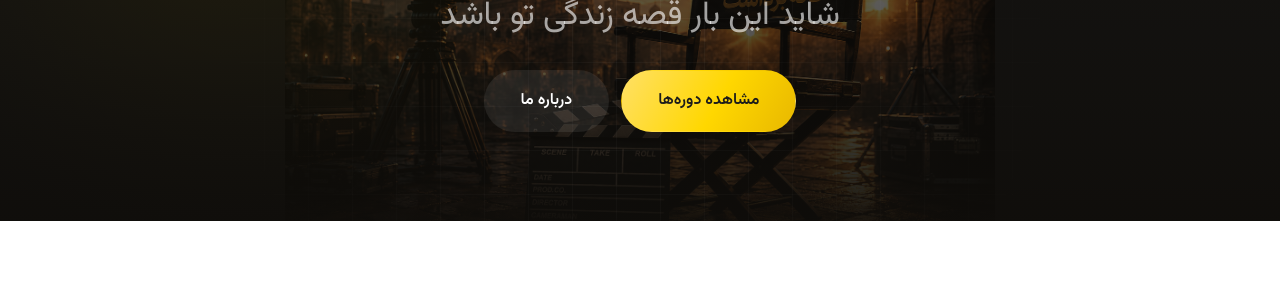
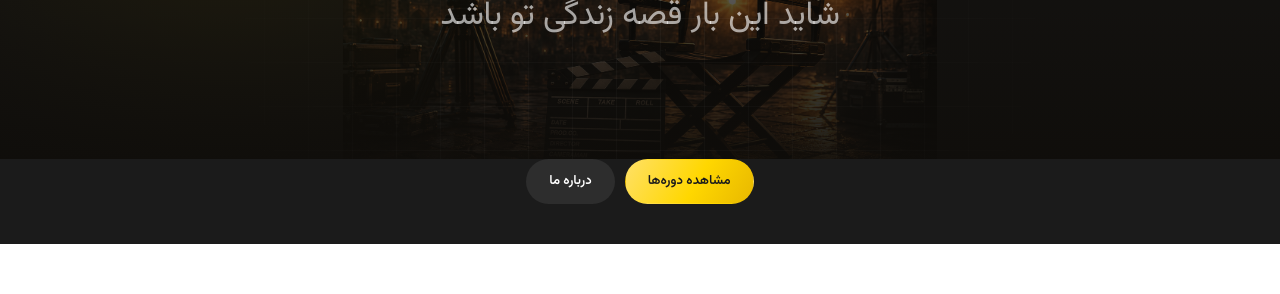
Before and after one commit to yaasernazarii-ship-it/bardashtt, a Next.js app in the folder nextjs/: page / in a window 1280 px wide. Shown: the part 227-521 px from the top of the page. Built offline with nearby package versions, Linux system fonts and the light colour scheme; no server answers; the database is empty.

Commit message:
Update home.css, page.js

```diff
--- a/nextjs/app/home.css
+++ b/nextjs/app/home.css
@@ -71,6 +71,21 @@
 .home-hero__actions--center { justify-content: center; margin-bottom: 0; }
 .btn--hero-secondary { background: rgba(255,255,255,.08); color: #fff; border-color: rgba(255,255,255,.25); }
 .btn--hero-secondary:hover { background: #fff; color: var(--dark); border-color: #fff; }
+.home-hero-actions {
+  position: relative; background: #1B1B1B;
+  padding: 0 0 clamp(28px, 4vw, 40px);
+}
+.home-hero-actions__inner {
+  display: flex; justify-content: center; align-items: center;
+  gap: 10px; flex-wrap: wrap;
+}
+.home-hero-actions .btn {
+  width: auto; font-size: .82rem; padding: 10px 22px;
+}
+@media(max-width: 380px) {
+  .home-hero-actions .btn { padding: 9px 16px; font-size: .76rem; }
+  .home-hero-actions__inner { gap: 8px; }
+}
 .home-hero__trust {
   display: grid; grid-template-columns: repeat(3, minmax(90px, 1fr));
   gap: 10px; max-width: 520px;
--- a/nextjs/app/page.js
+++ b/nextjs/app/page.js
@@ -24,12 +24,16 @@ export default async function HomePage() {
           <h1 className="home-hero__slogan">
             {t('home.hero.title')}
           </h1>
-          <div className="home-hero__actions home-hero__actions--center">
-            <Link href="/courses" className="btn btn--gold btn--lg">{t('home.hero.ctaPrimary')}</Link>
-            <Link href="/about" className="btn btn--hero-secondary btn--lg">{t('home.hero.ctaSecondary')}</Link>
-          </div>
         </div>
       </section>
+
+      {/* دکمه‌های اقدام — زیر عکس، تا روی عکس را نپوشانند */}
+      <div className="home-hero-actions">
+        <div className="container home-hero-actions__inner">
+          <Link href="/courses" className="btn btn--gold btn--sm">{t('home.hero.ctaPrimary')}</Link>
+          <Link href="/about" className="btn btn--hero-secondary btn--sm">{t('home.hero.ctaSecondary')}</Link>
+        </div>
+      </div>
 
       {/* داستان ما */}
       <section style={{ background: 'var(--white)' }}>
```
